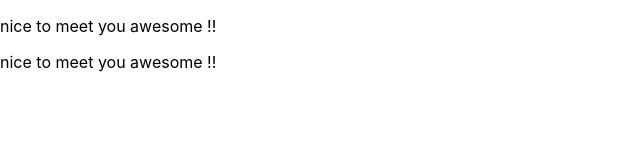
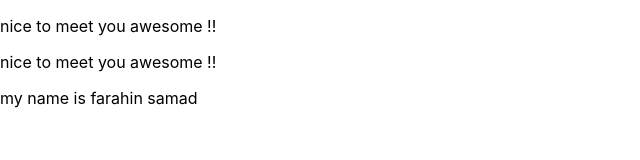
Before and after one commit to ctfarahin28/texthtml-, a plain HTML site: page index.html in a window 1280 px wide. Shown: the whole page, without its empty margins (0-640 px from the left). Drawn offline with Linux system fonts and the light colour scheme.

Commit message:
i add my name

```diff
--- a/index.html
+++ b/index.html
@@ -8,6 +8,7 @@
     <p>nice to meet you awesome !!</p>
 
     <p>nice to meet you awesome !!</p>
+    <p> my name is farahin samad </p>
 
 </body>
 </html>
```
